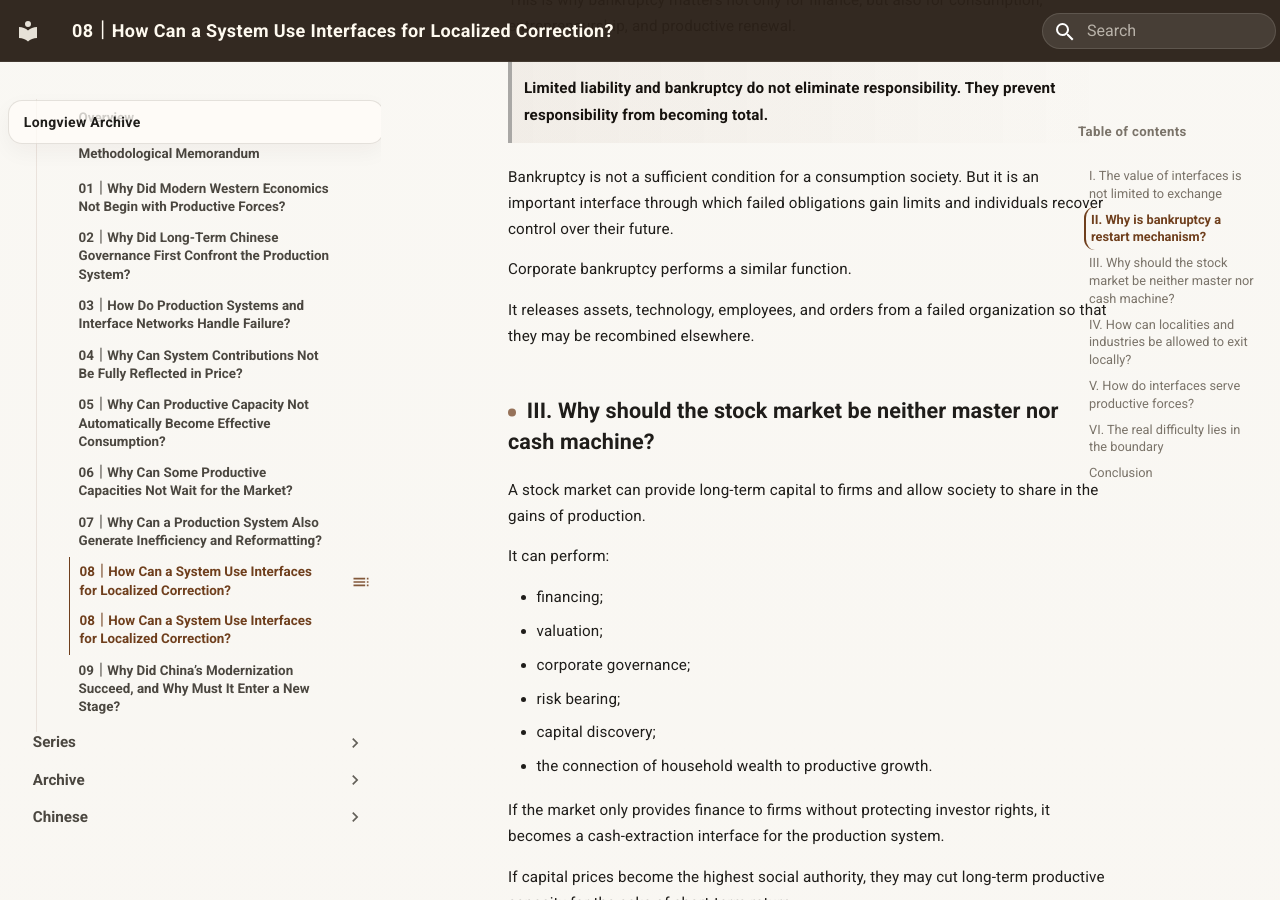
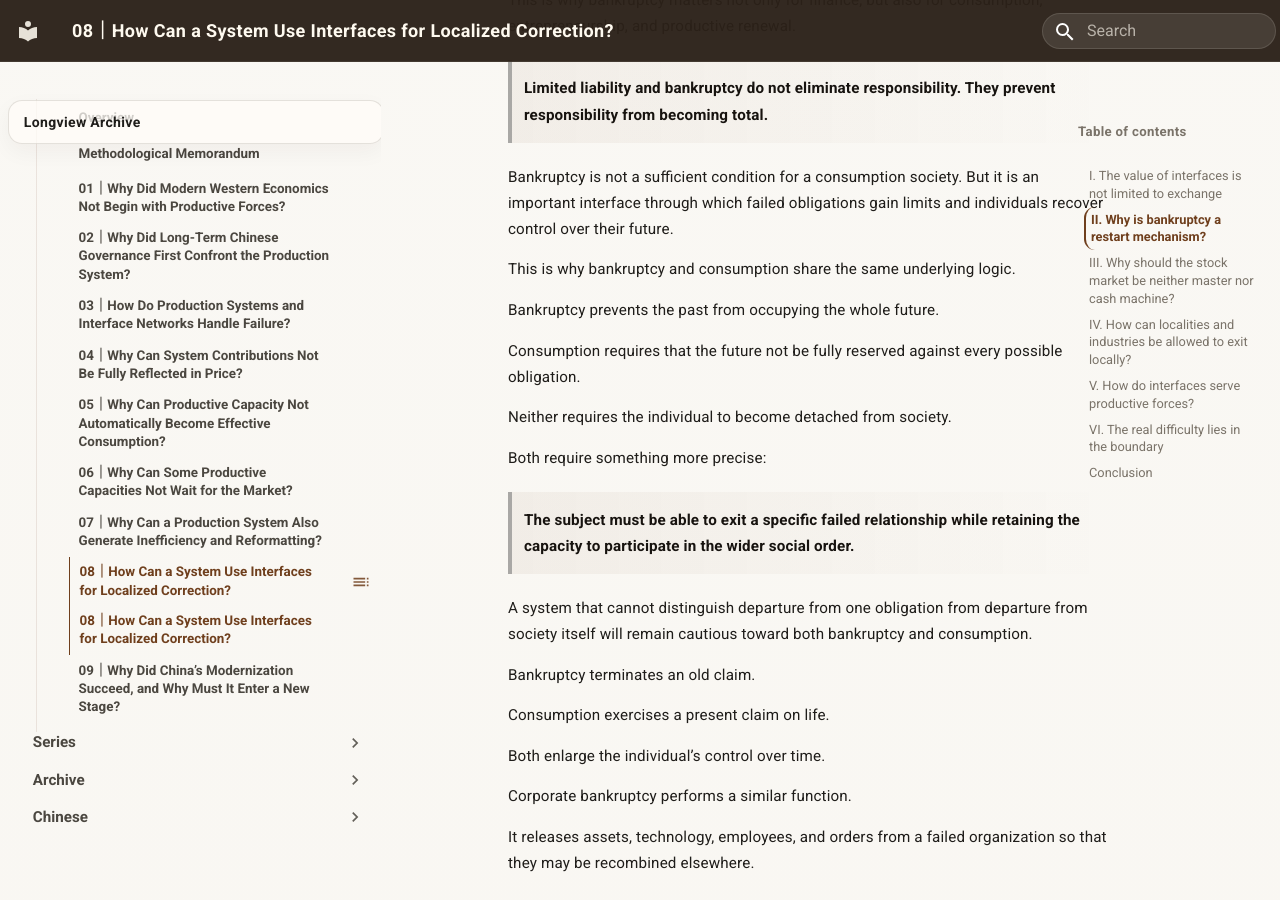
Before and after one commit to guanshi1688/longview-archive, an MkDocs documentation site: the page built from docs/essays/english/productive-forces-economics/08-correction.md, in a window 1280 px wide and 900 px high, scrolled down 2444 px. Built offline with MkDocs 1.6.1 and Material for MkDocs 9.7.7, drawn with Linux system fonts in a browser that asks for light colours.

Commit message:
Update 08-correction.md

```diff
--- a/docs/essays/english/productive-forces-economics/08-correction.md
+++ b/docs/essays/english/productive-forces-economics/08-correction.md
@@ -69,6 +69,26 @@ This is why bankruptcy matters not only for finance, but also for consumption, e
 > **Limited liability and bankruptcy do not eliminate responsibility. They prevent responsibility from becoming total.**
 
 Bankruptcy is not a sufficient condition for a consumption society. But it is an important interface through which failed obligations gain limits and individuals recover control over their future.
+
+This is why bankruptcy and consumption share the same underlying logic.
+
+Bankruptcy prevents the past from occupying the whole future.
+
+Consumption requires that the future not be fully reserved against every possible obligation.
+
+Neither requires the individual to become detached from society.
+
+Both require something more precise:
+
+> **The subject must be able to exit a specific failed relationship while retaining the capacity to participate in the wider social order.**
+
+A system that cannot distinguish departure from one obligation from departure from society itself will remain cautious toward both bankruptcy and consumption.
+
+Bankruptcy terminates an old claim.
+
+Consumption exercises a present claim on life.
+
+Both enlarge the individual’s control over time.
 
 Corporate bankruptcy performs a similar function.
 
```
